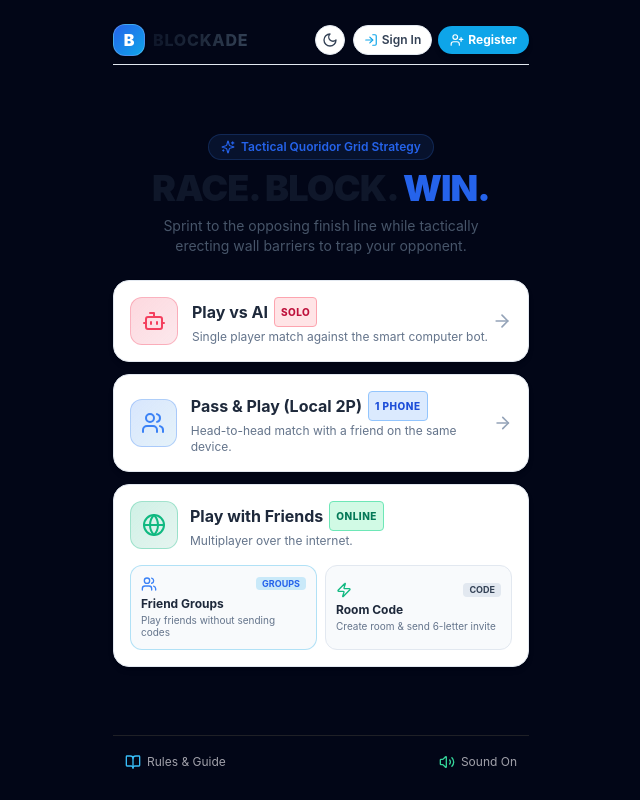
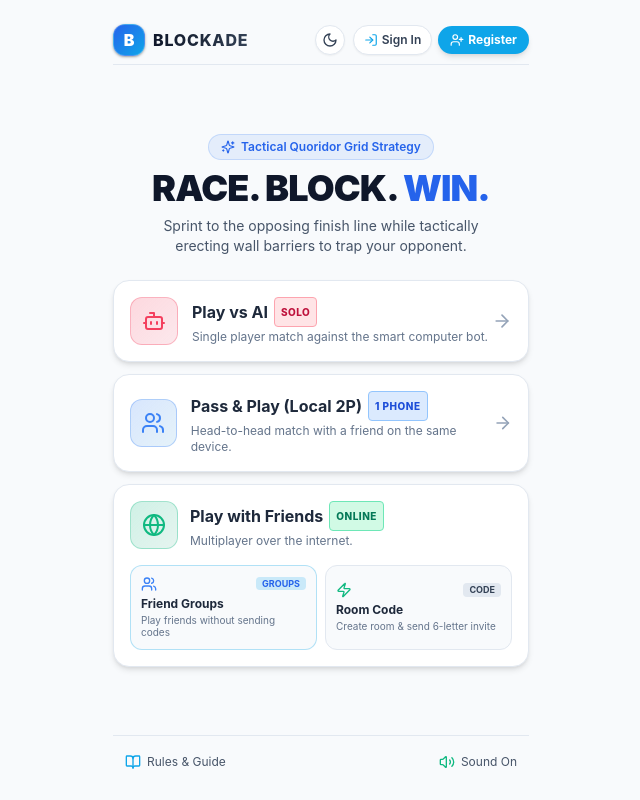
Before and after one commit to nickob4by/Blockade, a Next.js app: page / in a window 1280 px wide. Shown: the whole page, without its empty margins (319-959 px from the left). Built offline with nearby package versions, Linux system fonts and the light colour scheme; no server answers.

Commit message:
fix: adapt website background to light mode and prevent theme FOUC

```diff
--- a/app/layout.tsx
+++ b/app/layout.tsx
@@ -28,7 +28,27 @@ export default function RootLayout({
   children: React.ReactNode;
 }>) {
   return (
-    <html lang="en" className="dark h-full">
+    <html lang="en" className="dark h-full" suppressHydrationWarning>
+      <head>
+        <script
+          dangerouslySetInnerHTML={{
+            __html: `(function() {
+  try {
+    var saved = localStorage.getItem('blockade-theme');
+    var pref = window.matchMedia && window.matchMedia('(prefers-color-scheme: light)').matches ? 'light' : 'dark';
+    var theme = saved === 'light' || saved === 'dark' ? saved : pref;
+    if (theme === 'dark') {
+      document.documentElement.classList.add('dark');
+      document.documentElement.classList.remove('light');
+    } else {
+      document.documentElement.classList.remove('dark');
+      document.documentElement.classList.add('light');
+    }
+  } catch (e) {}
+})();`,
+          }}
+        />
+      </head>
       <body className="h-full bg-slate-50 text-slate-900 dark:bg-slate-950 dark:text-slate-100 antialiased selection:bg-sky-500 selection:text-white overscroll-none touch-manipulation select-none transition-colors duration-150">
         <ThemeProvider>
           <AuthProvider>{children}</AuthProvider>
--- a/app/page.tsx
+++ b/app/page.tsx
@@ -771,7 +771,7 @@ export default function GamePage() {
 
   if (currentView === 'menu') {
     return (
-      <main className="h-full min-h-[100dvh] bg-slate-950 text-slate-100 flex flex-col items-center justify-center">
+      <main className="h-full min-h-[100dvh] w-full bg-slate-50 dark:bg-slate-950 text-slate-900 dark:text-slate-100 flex flex-col items-center justify-center transition-colors duration-150">
         <MainMenu
           onSelectMode={(selectedMode) => {
             if (selectedMode === 'online') {
@@ -830,7 +830,8 @@ export default function GamePage() {
   }
 
   return (
-    <main className="h-full h-[100dvh] flex flex-col justify-between items-center px-2 py-1 sm:py-2 max-w-md mx-auto overflow-hidden bg-slate-50 dark:bg-slate-950 text-slate-800 dark:text-zinc-100">
+    <div className="w-full h-full min-h-[100dvh] bg-slate-50 dark:bg-slate-950 flex flex-col items-center justify-center transition-colors duration-150">
+      <main className="h-full h-[100dvh] w-full flex flex-col justify-between items-center px-2 py-1 sm:py-2 max-w-md mx-auto overflow-hidden bg-slate-50 dark:bg-slate-950 text-slate-800 dark:text-zinc-100">
       {/* 1. Mobile Top Bar */}
       <header className="w-full flex items-center justify-between gap-2 pt-safe pb-1">
         <button
@@ -1059,11 +1060,11 @@ export default function GamePage() {
       {/* Exit Match Confirmation Modal */}
       {showExitConfirm && (
         <div className="fixed inset-0 z-50 flex items-center justify-center p-4 bg-black/80 backdrop-blur-sm animate-fadeIn">
-          <div className="w-full max-w-xs p-5 rounded-2xl bg-zinc-900 border border-zinc-800 shadow-2xl text-center space-y-4">
-            <h3 className="text-base font-bold text-zinc-100">
+          <div className="w-full max-w-xs p-5 rounded-2xl bg-white dark:bg-zinc-900 border border-slate-200 dark:border-zinc-800 shadow-2xl text-center space-y-4">
+            <h3 className="text-base font-bold text-slate-900 dark:text-zinc-100">
               {isOnlineMode ? 'Leave Online Match?' : 'Exit to Main Menu?'}
             </h3>
-            <p className="text-xs text-zinc-400">
+            <p className="text-xs text-slate-600 dark:text-zinc-400">
               {isOnlineMode
                 ? 'Your opponent will be notified that you left, and the match will close.'
                 : 'Your ongoing match will be ended and progress lost.'}
@@ -1072,7 +1073,7 @@ export default function GamePage() {
               <button
                 type="button"
                 onClick={() => setShowExitConfirm(false)}
-                className="py-2 px-3 rounded-xl bg-zinc-800 hover:bg-zinc-750 text-zinc-300 font-semibold text-xs tap-bounce border border-zinc-700/60"
+                className="py-2 px-3 rounded-xl bg-slate-100 hover:bg-slate-200 dark:bg-zinc-800 dark:hover:bg-zinc-750 text-slate-700 dark:text-zinc-300 font-semibold text-xs tap-bounce border border-slate-200 dark:border-zinc-700/60 transition-colors"
               >
                 Keep Playing
               </button>
@@ -1088,5 +1089,6 @@ export default function GamePage() {
         </div>
       )}
     </main>
+  </div>
   );
 }
--- a/components/menu/MainMenu.tsx
+++ b/components/menu/MainMenu.tsx
@@ -284,29 +284,29 @@ export const MainMenu: React.FC<MainMenuProps> = ({
       </div>
 
       {/* 4. Bottom Footer Toolbar */}
-      <footer className="w-full flex items-center justify-between pt-3 pb-safe border-t border-zinc-800/80 text-xs text-zinc-400">
+      <footer className="w-full flex items-center justify-between pt-3 pb-safe border-t border-slate-200 dark:border-zinc-800/80 text-xs text-slate-600 dark:text-zinc-400">
         <button
           type="button"
           onClick={onOpenRules}
-          className="flex items-center gap-1.5 py-1.5 px-3 rounded-lg hover:bg-zinc-800/60 hover:text-zinc-200 transition-colors tap-bounce"
+          className="flex items-center gap-1.5 py-1.5 px-3 rounded-lg hover:bg-slate-100 hover:text-slate-900 dark:hover:bg-zinc-800/60 dark:hover:text-zinc-200 transition-colors tap-bounce"
         >
-          <BookOpen className="w-4 h-4 text-sky-400" />
+          <BookOpen className="w-4 h-4 text-sky-500 dark:text-sky-400" />
           <span>Rules & Guide</span>
         </button>
 
         <button
           type="button"
           onClick={handleToggleSound}
-          className="flex items-center gap-1.5 py-1.5 px-3 rounded-lg hover:bg-zinc-800/60 hover:text-zinc-200 transition-colors tap-bounce"
+          className="flex items-center gap-1.5 py-1.5 px-3 rounded-lg hover:bg-slate-100 hover:text-slate-900 dark:hover:bg-zinc-800/60 dark:hover:text-zinc-200 transition-colors tap-bounce"
         >
           {soundEnabled ? (
             <>
-              <Volume2 className="w-4 h-4 text-emerald-400" />
+              <Volume2 className="w-4 h-4 text-emerald-500 dark:text-emerald-400" />
               <span>Sound On</span>
             </>
           ) : (
             <>
-              <VolumeX className="w-4 h-4 text-zinc-500" />
+              <VolumeX className="w-4 h-4 text-slate-400 dark:text-zinc-500" />
               <span>Muted</span>
             </>
           )}
```
